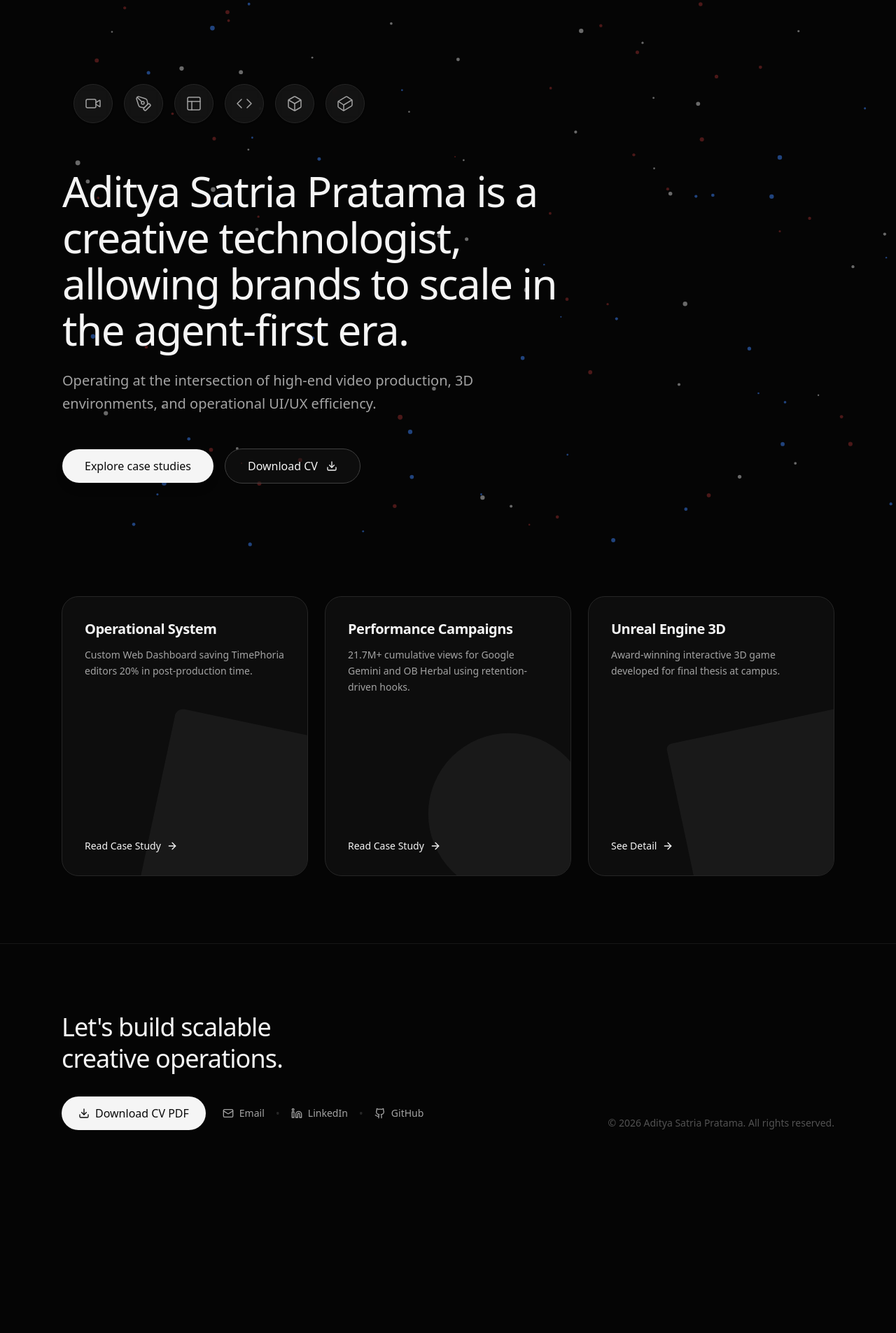
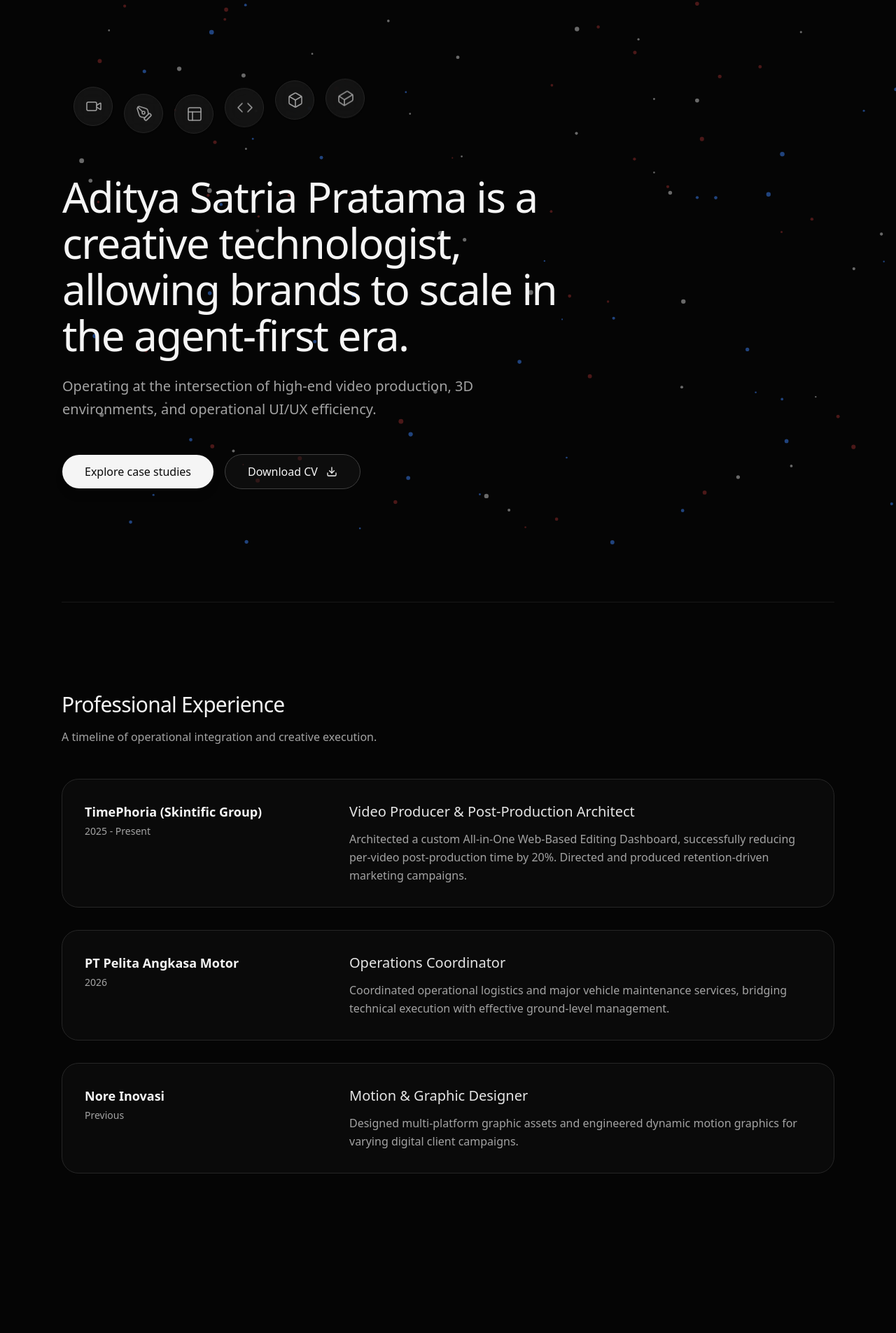
Before and after one commit to Adityasat23/portfolio, a Next.js app: page / in a window 1280 px wide. Shown: the part 137-2042 px from the top of the page at 70% size. Before the commit the page ends 1848 px from the top, so only its background shows below. Built offline with nearby package versions, Linux system fonts and the light colour scheme.

Commit message:
tesupdate

```diff
--- a/app/page.tsx
+++ b/app/page.tsx
@@ -7,20 +7,42 @@ import { useTheme } from "next-themes";
 import { useEffect, useState } from "react";
 import ParticleBackground from "@/components/ParticleBackground";
 
-// ... keep fadeUp, staggerContainer, textRevealContainer, textRevealItem variants from before ...
+// Animation Variants
 const fadeUp: Variants = { hidden: { opacity: 0, y: 20 }, visible: { opacity: 1, y: 0, transition: { duration: 0.6, ease: [0.16, 1, 0.3, 1] } } };
 const staggerContainer: Variants = { hidden: { opacity: 0 }, visible: { opacity: 1, transition: { staggerChildren: 0.1 } } };
 const textRevealContainer: Variants = { hidden: { opacity: 0 }, visible: { opacity: 1, transition: { staggerChildren: 0.08, delayChildren: 0.2 } } };
 const textRevealItem: Variants = { hidden: { opacity: 0, y: 40, filter: "blur(8px)" }, visible: { opacity: 1, y: 0, filter: "blur(0px)", transition: { duration: 0.8, ease: [0.16, 1, 0.3, 1] } } };
 
-// Data for the minimalist icon wave
+// Data for Icon Wave with routing
 const softwareIcons = [
-  { icon: Video, label: "Premiere" },
-  { icon: PenTool, label: "Photoshop" },
-  { icon: Layout, label: "Figma" },
-  { icon: Code, label: "Next.js" },
-  { icon: Box, label: "Blender" },
-  { icon: Cuboid, label: "Unreal" },
+  { icon: Video, label: "Premiere", href: "/vault" },
+  { icon: PenTool, label: "Photoshop", href: "/vault" },
+  { icon: Layout, label: "Figma", href: "/systems" },
+  { icon: Code, label: "Next.js", href: "/systems" },
+  { icon: Box, label: "Blender", href: "/vault" },
+  { icon: Cuboid, label: "Unreal", href: "/vault" },
+];
+
+// Experience Data
+const experienceData = [
+  {
+    company: "TimePhoria (Skintific Group)",
+    role: "Video Producer & Post-Production Architect",
+    date: "2025 - Present",
+    description: "Architected a custom All-in-One Web-Based Editing Dashboard, successfully reducing per-video post-production time by 20%. Directed and produced retention-driven marketing campaigns."
+  },
+  {
+    company: "PT Pelita Angkasa Motor",
+    role: "Operations Coordinator",
+    date: "2026",
+    description: "Coordinated operational logistics and major vehicle maintenance services, bridging technical execution with effective ground-level management."
+  },
+  {
+    company: "Nore Inovasi",
+    role: "Motion & Graphic Designer",
+    date: "Previous",
+    description: "Designed multi-platform graphic assets and engineered dynamic motion graphics for varying digital client campaigns."
+  }
 ];
 
 export default function Home() {
@@ -32,8 +54,9 @@ export default function Home() {
   return (
     <div className="min-h-screen bg-neutral-50 dark:bg-[#050505] text-neutral-600 dark:text-neutral-400 font-sans transition-colors duration-300">
 
-      {/* 1. GLASSMORPHISM NAVBAR WITH DROPDOWNS */}
+      {/* 1. GLASSMORPHISM NAVBAR */}
       <nav className="fixed top-0 left-0 right-0 z-50 flex items-center justify-between px-8 py-5 bg-white/60 dark:bg-[#050505]/60 backdrop-blur-xl border-b border-neutral-200/50 dark:border-neutral-800/50 transition-colors">
+        {/* Logo remains safely anchored in top-left UX standard */}
         <div className="text-neutral-900 dark:text-neutral-100 font-semibold tracking-tight">
           Aditya Satria Pratama
         </div>
@@ -41,7 +64,7 @@ export default function Home() {
         <div className="flex items-center gap-8">
           <div className="hidden md:flex items-center gap-8 text-sm font-medium">
 
-            {/* Dropdown 1 */}
+            {/* Dropdown 1: Creative */}
             <div className="group relative py-4">
               <button className="flex items-center gap-1 text-neutral-600 hover:text-neutral-900 dark:text-neutral-400 dark:hover:text-neutral-100 transition-colors">
                 Creative <ChevronDown className="w-3 h-3 transition-transform group-hover:rotate-180" />
@@ -55,7 +78,7 @@ export default function Home() {
               </div>
             </div>
 
-            {/* Dropdown 2 */}
+            {/* Dropdown 2: IT & Dev */}
             <div className="group relative py-4">
               <button className="flex items-center gap-1 text-neutral-600 hover:text-neutral-900 dark:text-neutral-400 dark:hover:text-neutral-100 transition-colors">
                 IT & Dev <ChevronDown className="w-3 h-3 transition-transform group-hover:rotate-180" />
@@ -68,7 +91,7 @@ export default function Home() {
               </div>
             </div>
 
-            {/* Dropdown 3 */}
+            {/* Dropdown 3: 3D */}
             <div className="group relative py-4">
               <button className="flex items-center gap-1 text-neutral-600 hover:text-neutral-900 dark:text-neutral-400 dark:hover:text-neutral-100 transition-colors">
                 3D <ChevronDown className="w-3 h-3 transition-transform group-hover:rotate-180" />
@@ -96,6 +119,7 @@ export default function Home() {
         {/* 2. ANTIGRAVITY HERO SECTION */}
         <section className="relative pt-20 md:pt-32 min-h-[75vh] flex flex-col justify-center border border-transparent overflow-visible">
 
+          {/* Background Particles that react to Mouse */}
           <ParticleBackground />
 
           <motion.div
@@ -104,27 +128,31 @@ export default function Home() {
             animate="visible"
             className="relative z-10 flex flex-col items-start w-full max-w-4xl pointer-events-none"
           >
-            {/* Minimalist Icon Wave (Like Screenshot 2) */}
-            <div className="flex items-center gap-4 mb-16 ml-4">
+            {/* Interactive "Slide & Pop" Icon Wave */}
+            <div className="flex items-center gap-4 mb-16 ml-4 pointer-events-auto h-16">
               {softwareIcons.map((item, index) => {
                 const Icon = item.icon;
-                // Create a slight sine wave positioning effect
                 const translateY = Math.sin(index) * 12;
                 return (
-                  <motion.div
+                  <Link
+                    href={item.href}
                     key={index}
-                    variants={fadeUp}
-                    className="flex items-center justify-center w-14 h-14 bg-white/80 dark:bg-neutral-900/80 backdrop-blur-sm border border-neutral-200 dark:border-neutral-800 rounded-full shadow-sm text-neutral-600 dark:text-neutral-400 pointer-events-auto hover:scale-110 hover:text-neutral-900 dark:hover:text-white transition-all duration-300 cursor-pointer"
                     style={{ transform: `translateY(${translateY}px)` }}
-                    title={item.label}
+                    className="group relative flex items-center h-14 w-14 hover:w-36 bg-white/80 dark:bg-neutral-900/80 backdrop-blur-md border border-neutral-200 dark:border-neutral-800 rounded-full shadow-sm overflow-hidden transition-all duration-500 ease-[cubic-bezier(0.16,1,0.3,1)]"
                   >
-                    <Icon strokeWidth={1.5} className="w-6 h-6" />
-                  </motion.div>
+                    {/* Icon container sliding left */}
+                    <div className="absolute left-0 w-14 h-full flex items-center justify-center transition-transform duration-500 group-hover:-translate-x-1">
+                      <Icon strokeWidth={1.5} className="w-6 h-6 text-neutral-600 dark:text-neutral-400 group-hover:text-neutral-900 dark:group-hover:text-white transition-colors" />
+                    </div>
+                    {/* Text container popping in from right */}
+                    <span className="absolute left-11 whitespace-nowrap text-sm font-medium text-neutral-900 dark:text-white opacity-0 -translate-x-4 transition-all duration-500 group-hover:opacity-100 group-hover:translate-x-0">
+                      {item.label}
+                    </span>
+                  </Link>
                 );
               })}
             </div>
 
-            {/* Antigravity Introduction Text (Like Screenshot 1) */}
             <h1 className="text-4xl md:text-6xl font-medium text-neutral-900 dark:text-neutral-100 tracking-tight leading-[1.1] max-w-3xl">
               Aditya Satria Pratama is a creative technologist, allowing brands to scale in the agent-first era.
             </h1>
@@ -147,18 +175,56 @@ export default function Home() {
           </motion.div>
         </section>
 
-        {/* ... KEEP YOUR "FEATURED HIGHLIGHTS" & FOOTER SECTION EXACTLY AS THEY WERE ... */}
+        {/* 3. NEW EXPERIENCE SECTION (Inserted before Case Studies) */}
+        <motion.section
+          variants={staggerContainer}
+          initial="hidden"
+          whileInView="visible"
+          viewport={{ once: true, margin: "-100px" }}
+          className="space-y-12 border-t border-neutral-200 dark:border-neutral-900 pt-32"
+        >
+          <motion.div variants={fadeUp} className="space-y-4">
+            <h2 className="text-3xl font-medium text-neutral-900 dark:text-neutral-100 tracking-tight">Professional Experience</h2>
+            <p className="text-neutral-500 dark:text-neutral-400">A timeline of operational integration and creative execution.</p>
+          </motion.div>
 
-        {/* 3. FEATURED HIGHLIGHTS (THE 10-SECOND HOOK) */}
+          <div className="grid grid-cols-1 gap-8">
+            {experienceData.map((exp, index) => (
+              <motion.div
+                key={index}
+                variants={fadeUp}
+                className="flex flex-col md:flex-row md:items-start gap-4 md:gap-12 p-8 bg-neutral-50 dark:bg-neutral-900/30 border border-neutral-200 dark:border-neutral-800 rounded-3xl transition-colors hover:border-neutral-300 dark:hover:border-neutral-700"
+              >
+                <div className="md:w-1/3 space-y-1">
+                  <h3 className="text-lg font-semibold text-neutral-900 dark:text-neutral-100">{exp.company}</h3>
+                  <p className="text-sm font-medium text-neutral-500 dark:text-neutral-400">{exp.date}</p>
+                </div>
+                <div className="md:w-2/3 space-y-3">
+                  <h4 className="text-xl font-medium text-neutral-800 dark:text-neutral-200">{exp.role}</h4>
+                  <p className="text-base leading-relaxed text-neutral-500 dark:text-neutral-400">
+                    {exp.description}
+                  </p>
+                </div>
+              </motion.div>
+            ))}
+          </div>
+        </motion.section>
+
+        {/* 4. FEATURED HIGHLIGHTS (CASE STUDIES) */}
         <motion.section
           id="work"
           variants={staggerContainer}
           initial="hidden"
           whileInView="visible"
           viewport={{ once: true, margin: "-100px" }}
-          className="grid grid-cols-1 md:grid-cols-3 gap-6"
+          className="space-y-12 pt-16"
         >
-          {/* Highlight 1: Systems */}
+          <motion.div variants={fadeUp} className="space-y-4">
+            <h2 className="text-3xl font-medium text-neutral-900 dark:text-neutral-100 tracking-tight">Featured Case Studies</h2>
+            <p className="text-neutral-500 dark:text-neutral-400">System architecture, 3D environments, and campaign performance.</p>
+          </motion.div>
+
+          <div className="grid grid-cols-1 md:grid-cols-3 gap-6">
             <motion.div variants={fadeUp} className="group relative flex flex-col justify-between p-8 h-[400px] bg-neutral-50 dark:bg-neutral-900/50 border border-neutral-200 dark:border-neutral-800 rounded-3xl overflow-hidden hover:border-neutral-300 dark:hover:border-neutral-700 transition-colors">
               <div className="z-10 space-y-3">
                 <h3 className="text-xl font-semibold text-neutral-900 dark:text-neutral-100 tracking-tight">Operational System</h3>
@@ -172,7 +238,6 @@ export default function Home() {
               <div className="absolute -bottom-10 -right-10 w-64 h-64 bg-neutral-200 dark:bg-neutral-800 rounded-xl rotate-12 opacity-50 group-hover:rotate-6 transition-transform duration-500" />
             </motion.div>
 
-          {/* Highlight 2: Campaigns */}
             <motion.div variants={fadeUp} className="group relative flex flex-col justify-between p-8 h-[400px] bg-neutral-50 dark:bg-neutral-900/50 border border-neutral-200 dark:border-neutral-800 rounded-3xl overflow-hidden hover:border-neutral-300 dark:hover:border-neutral-700 transition-colors">
               <div className="z-10 space-y-3">
                 <h3 className="text-xl font-semibold text-neutral-900 dark:text-neutral-100 tracking-tight">Performance Campaigns</h3>
@@ -186,7 +251,6 @@ export default function Home() {
               <div className="absolute -bottom-10 -right-10 w-64 h-64 bg-neutral-200 dark:bg-neutral-800 rounded-full opacity-50 scale-90 group-hover:scale-100 transition-transform duration-500" />
             </motion.div>
 
-          {/* Highlight 3: 3D / Unreal */}
             <motion.div variants={fadeUp} className="group relative flex flex-col justify-between p-8 h-[400px] bg-neutral-50 dark:bg-neutral-900/50 border border-neutral-200 dark:border-neutral-800 rounded-3xl overflow-hidden hover:border-neutral-300 dark:hover:border-neutral-700 transition-colors">
               <div className="z-10 space-y-3">
                 <h3 className="text-xl font-semibold text-neutral-900 dark:text-neutral-100 tracking-tight">Unreal Engine 3D</h3>
@@ -199,11 +263,12 @@ export default function Home() {
               </Link>
               <div className="absolute -bottom-10 -right-10 w-64 h-64 bg-neutral-200 dark:bg-neutral-800 rounded-lg -rotate-12 opacity-50 group-hover:rotate-0 transition-transform duration-500" />
             </motion.div>
+          </div>
+        </motion.section>
 
-        </motion.section>
       </main>
 
-      {/* 4. FOOTER */}
+      {/* 5. FOOTER */}
       <footer className="border-t border-neutral-200 dark:border-neutral-900 bg-white dark:bg-[#050505] transition-colors">
         <div className="max-w-6xl mx-auto px-6 py-24 flex flex-col md:flex-row justify-between items-start md:items-end gap-12">
           <div className="space-y-8">
@@ -232,7 +297,7 @@ export default function Home() {
                 <span className="text-neutral-300 dark:text-neutral-800">•</span>
 
                 <a
-                  href="https://linkedin.com/in/YOUR-LINKEDIN-URL"
+                  href="https://linkedin.com/"
                   target="_blank"
                   rel="noopener noreferrer"
                   className="text-neutral-500 hover:text-neutral-900 dark:text-neutral-400 dark:hover:text-neutral-100 transition-colors flex items-center gap-2 text-sm font-medium"
```
Lines whose indentation alone changed are shown as unchanged.
